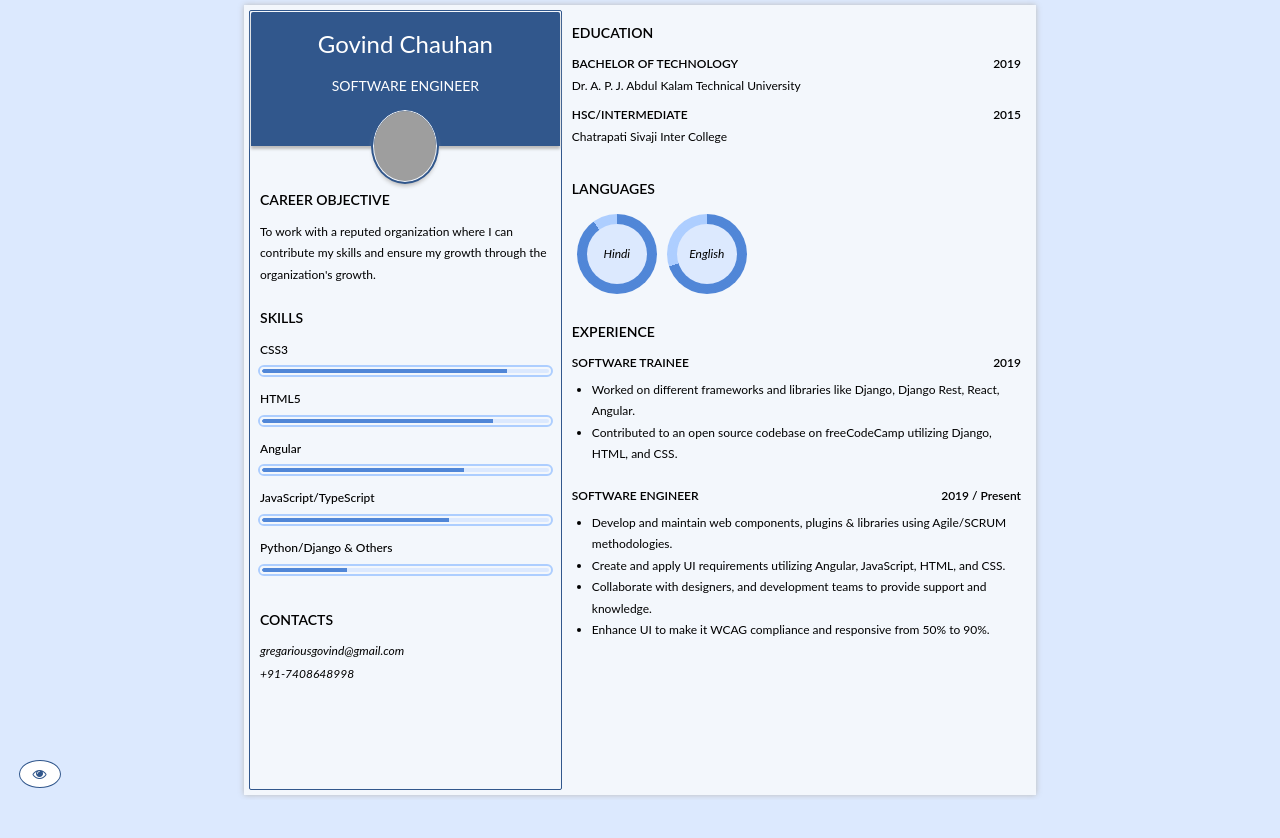
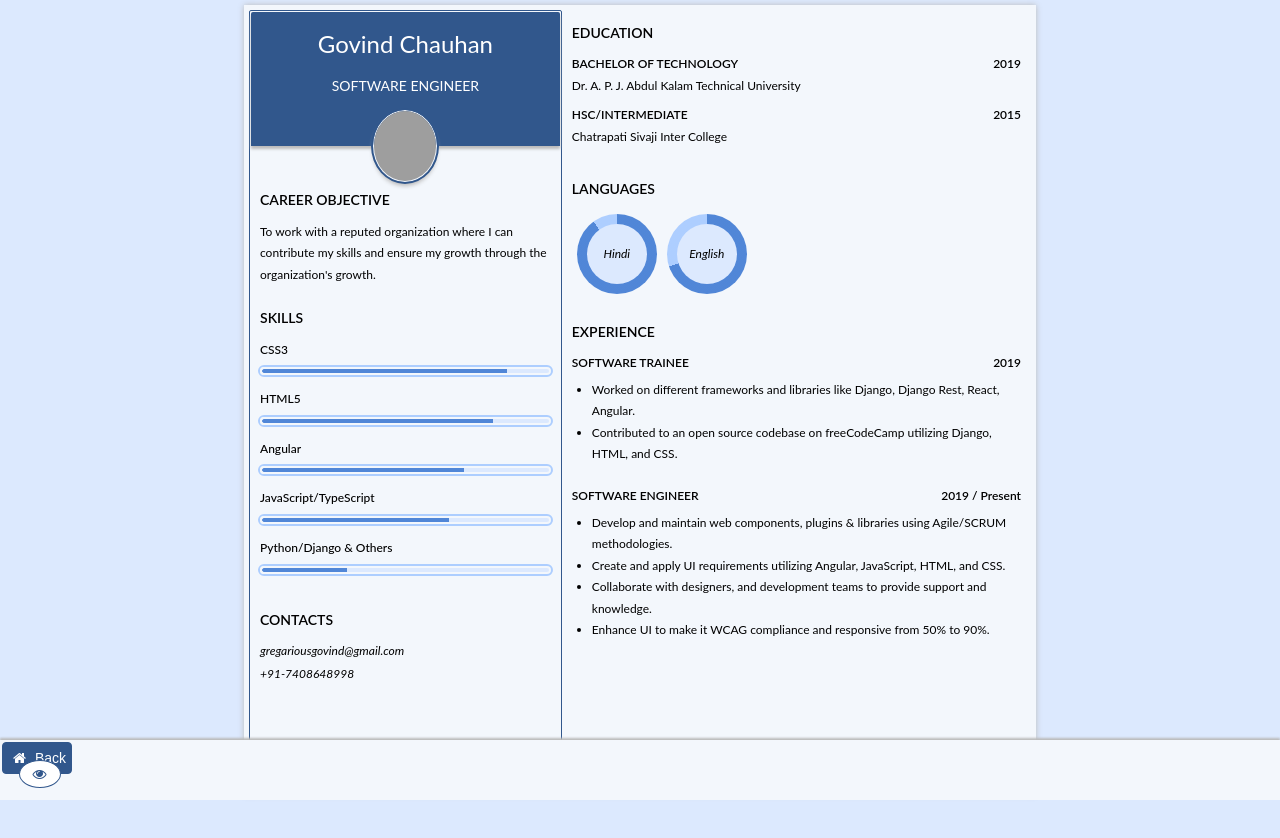
Before and after one commit to gregariousgovind/angularTheming, an Angular app: page /resume in a window 1280 px wide. Shown: the top 838 px of the page. Before the commit the page ends 800 px from the top, so only its background shows below. Built offline with nearby package versions, Linux system fonts and the light colour scheme; grey boxes are pictures that could not be loaded.

Commit message:
4 files modified

```diff
--- a/src/app/app.module.ts
+++ b/src/app/app.module.ts
@@ -17,6 +17,7 @@ import { TabbableAccessibilityDirective } from './shared/directives/tabbable-acc
 import { SkipBlockAccessibilityDirective } from './shared/directives/skip-block.directive';
 import { LandingPageComponent } from './components/landing-page/landing-page.component';
 import { CarousalComponent } from './components/carousal/carousal.component';
+import { ResumeComponent } from './components/resume/resume.component';
 
 @NgModule({
   imports: [BrowserModule, FormsModule, RoutingModule],
@@ -36,6 +37,7 @@ import { CarousalComponent } from './components/carousal/carousal.component';
     ThemingComponent,
     LandingPageComponent,
     CarousalComponent,
+    ResumeComponent,
     LayerAccessibilityDirective,
     BlockAccessibilityDirective,
     TabbableAccessibilityDirective,
--- a/src/app/components/resume/resume.component.html
+++ b/src/app/components/resume/resume.component.html
@@ -109,3 +109,9 @@
     </section>
   </div>
 </div>
+<footer class="resume-footer">
+  <demo-button
+    [config]="backButton"
+    (callback)="buttonClick($event)"
+  ></demo-button>
+</footer>
--- a/src/app/components/resume/resume.component.scss
+++ b/src/app/components/resume/resume.component.scss
@@ -1,6 +1,6 @@
 .resume-wrapper {
   display: flex;
-  margin: 5px auto;
+  margin: 5px auto calc(var(--footer-height) + 5px) auto;
   padding: 5px;
   width: calc(100vw - 10px);
   max-width: 792px;
@@ -213,3 +213,12 @@
     }
   }
 }
+.resume-footer {
+  position: fixed;
+  bottom: 0;
+  left: 0;
+  width: 100%;
+  height: var(--footer-height);
+  background-color: var(--theme-color-aerolighter);
+  box-shadow: 0 -2px 2px var(--box-shadow);
+}
--- a/src/app/components/resume/resume.component.ts
+++ b/src/app/components/resume/resume.component.ts
@@ -1,15 +1,29 @@
 import { Component, OnInit } from '@angular/core';
+import { Router } from '@angular/router';
+import { IButton } from '../button/button.model';
 
 @Component({
   selector: 'app-resume',
   templateUrl: './resume.component.html',
-  styleUrls: ['./resume.component.scss']
+  styleUrls: ['./resume.component.scss'],
 })
 export class ResumeComponent implements OnInit {
+  public backButton: IButton = {
+    title: 'Back',
+    tooltip: 'Home',
+    isSmall: true,
+    icon: {
+      class: 'fa fa-home',
+      alignedRight: false,
+    },
+    tooltipPosition: 'top',
+  };
 
-  constructor() { }
+  constructor(private router: Router) {}
 
-  ngOnInit() {
+  buttonClick(event) {
+    this.router.navigateByUrl('/');
   }
 
+  ngOnInit() {}
 }
```
